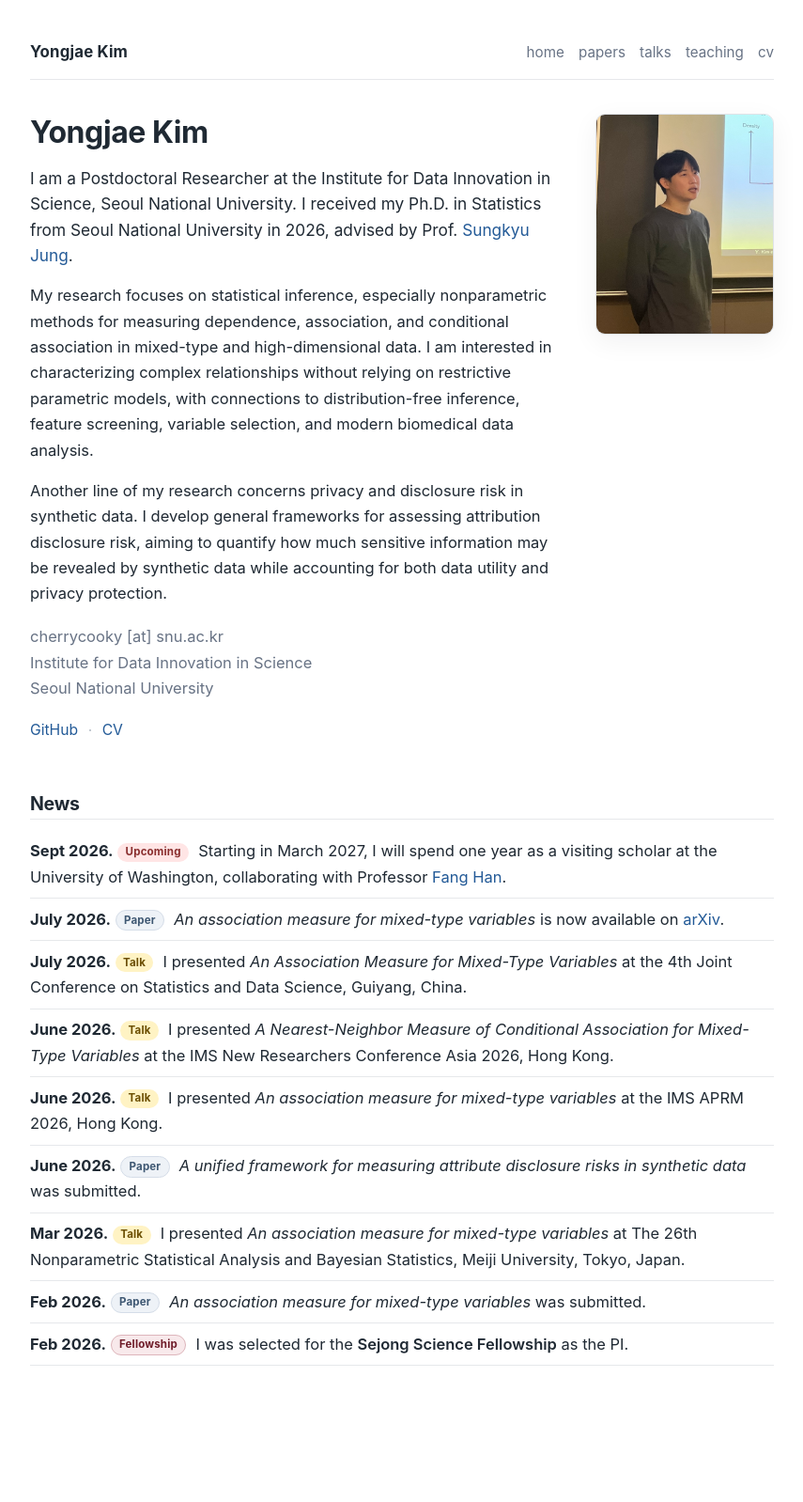
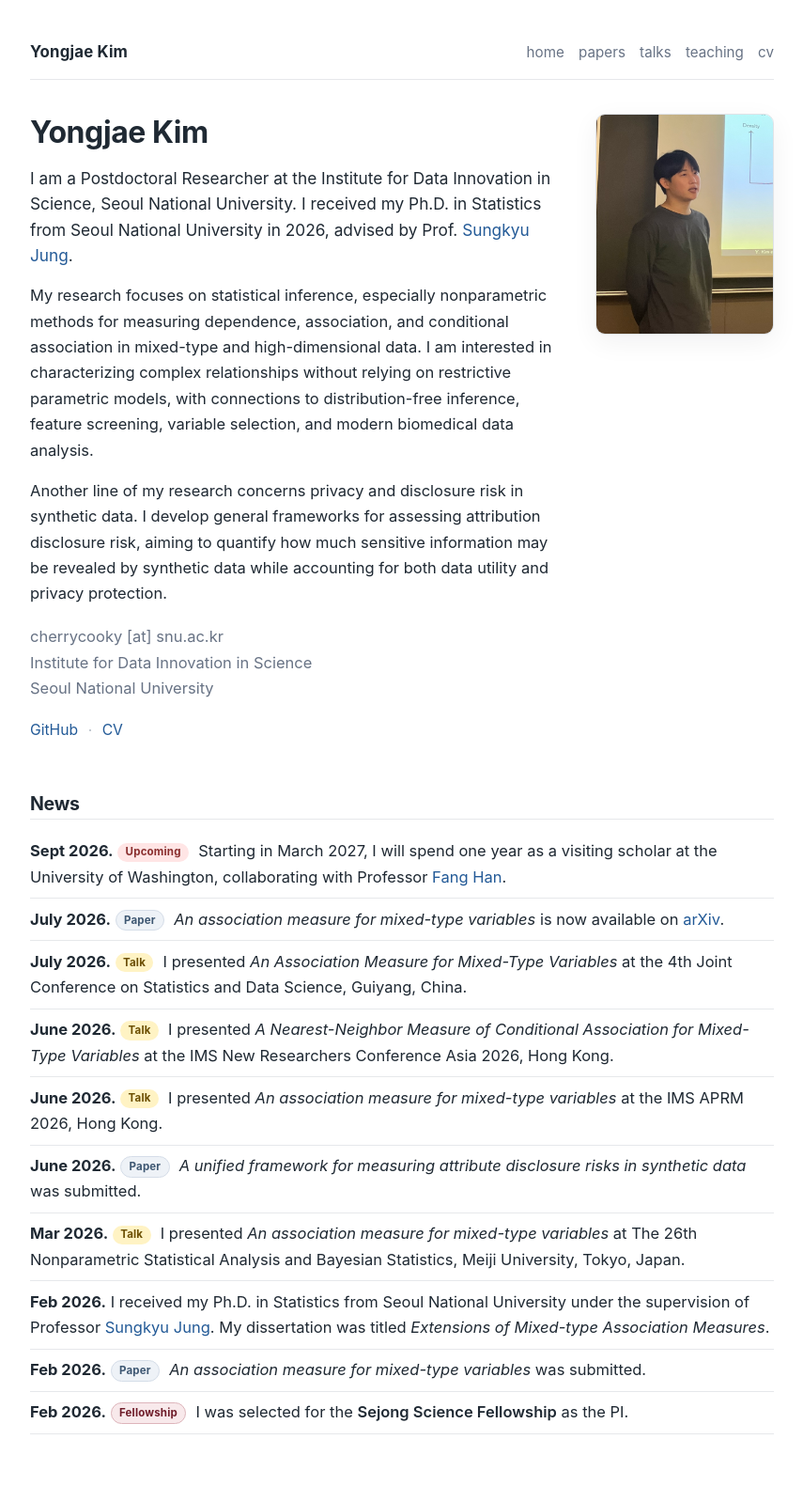
Before and after one commit to cherrrycooky/cherrrycooky.github.io, a Jekyll site: the page built from index.markdown, in a window 1280 px wide. Shown: the whole page at 94% size, without its empty margins (212-1067 px from the left). Built offline with Jekyll 4.4.1, drawn with Linux system fonts in a browser that asks for light colours; before the commit the page ends 1525 px from its top, so only the background shows below that.

Commit message:
Add PhD graduation news

```diff
--- a/index.markdown
+++ b/index.markdown
@@ -46,6 +46,7 @@ title: Home
     <li><span class="news-date">June 2026.</span> <span class="tag tag-talk">Talk</span> I presented <em>An association measure for mixed-type variables</em> at the IMS APRM 2026, Hong Kong.</li>
     <li><span class="news-date">June 2026.</span> <span class="tag tag-paper">Paper</span> <em>A unified framework for measuring attribute disclosure risks in synthetic data</em> was submitted.</li>
     <li><span class="news-date">Mar 2026.</span> <span class="tag tag-talk">Talk</span> I presented <em>An association measure for mixed-type variables</em> at The 26th Nonparametric Statistical Analysis and Bayesian Statistics, Meiji University, Tokyo, Japan.</li>
+    <li><span class="news-date">Feb 2026.</span> I received my Ph.D. in Statistics from Seoul National University under the supervision of Professor <a href="https://jung.snu.ac.kr/">Sungkyu Jung</a>. My dissertation was titled <em>Extensions of Mixed-type Association Measures</em>.</li>
     <li><span class="news-date">Feb 2026.</span> <span class="tag tag-paper">Paper</span> <em>An association measure for mixed-type variables</em> was submitted.</li>
     <li class="news-highlight"> <span class="news-date">Feb 2026.</span> <span class="tag tag-fellowship">Fellowship</span> I was selected for the <strong>Sejong Science Fellowship</strong> as the PI. </li>
   </ul>
```
